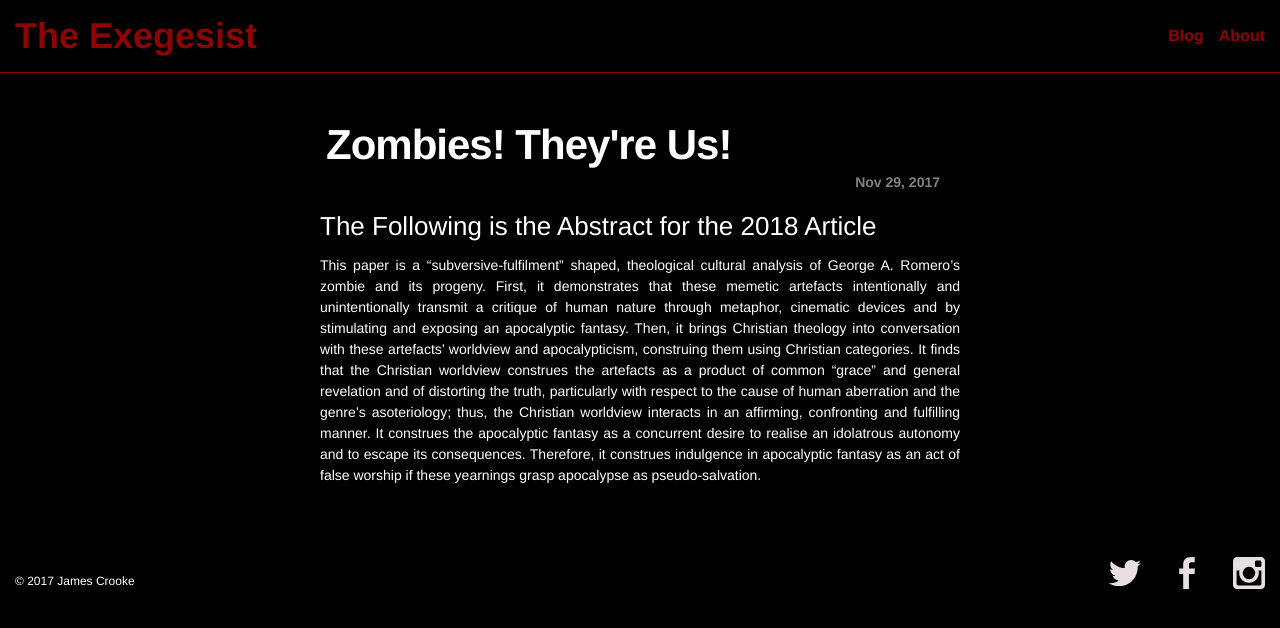
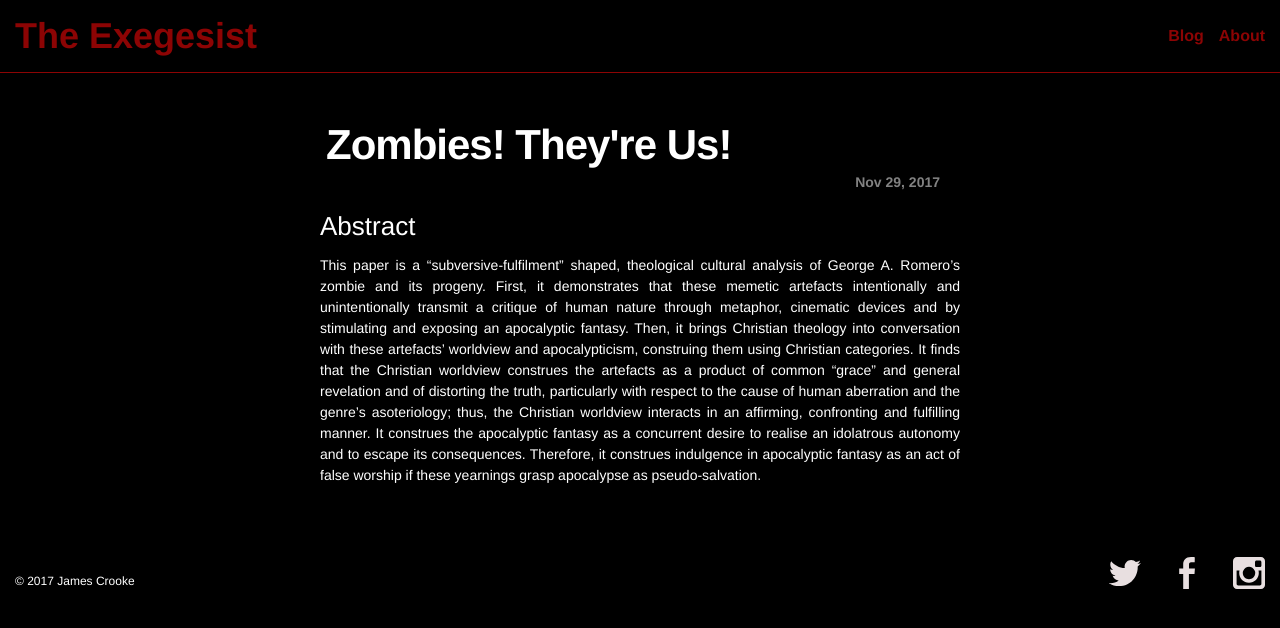
Before and after one commit to doulosiyxy/theexegesist, a Jekyll site: the page built from _posts/2017-11-29-Zombies-They're-Us.html, in a window 1280 px wide. Shown: the top 628 px of the page. Built offline with Jekyll 4.4.1, drawn with Linux system fonts in a browser that asks for light colours; nearby versions of some CDN libraries.

Commit message:
Update 2017-11-29-Zombies-They're-Us.html

```diff
--- a/_posts/2017-11-29-Zombies-They're-Us.html
+++ b/_posts/2017-11-29-Zombies-They're-Us.html
@@ -5,6 +5,6 @@ date:   2017-11-29
 categories: zombies
 ---
 
-<h3>The Following is the Abstract for the 2018 Article</h3>
+<h3>Abstract</h3>
 
 <p >This paper is a “subversive-fulfilment” shaped, theological cultural analysis of George A. Romero’s zombie and its progeny. First, it demonstrates that these memetic artefacts intentionally and unintentionally transmit a critique of human nature through metaphor, cinematic devices and by stimulating and exposing an apocalyptic fantasy. Then, it brings Christian theology into conversation with these artefacts’ worldview and apocalypticism, construing them using Christian categories. It finds that the Christian worldview construes the artefacts as a product of common “grace” and general revelation and of distorting the truth, particularly with respect to the cause of human aberration and the genre’s asoteriology; thus, the Christian worldview interacts in an affirming, confronting and fulfilling manner. It construes the apocalyptic fantasy as a concurrent desire to realise an idolatrous autonomy and to escape its consequences. Therefore, it construes indulgence in apocalyptic fantasy as an act of false worship if these yearnings grasp apocalypse as pseudo-salvation.</p>
```
